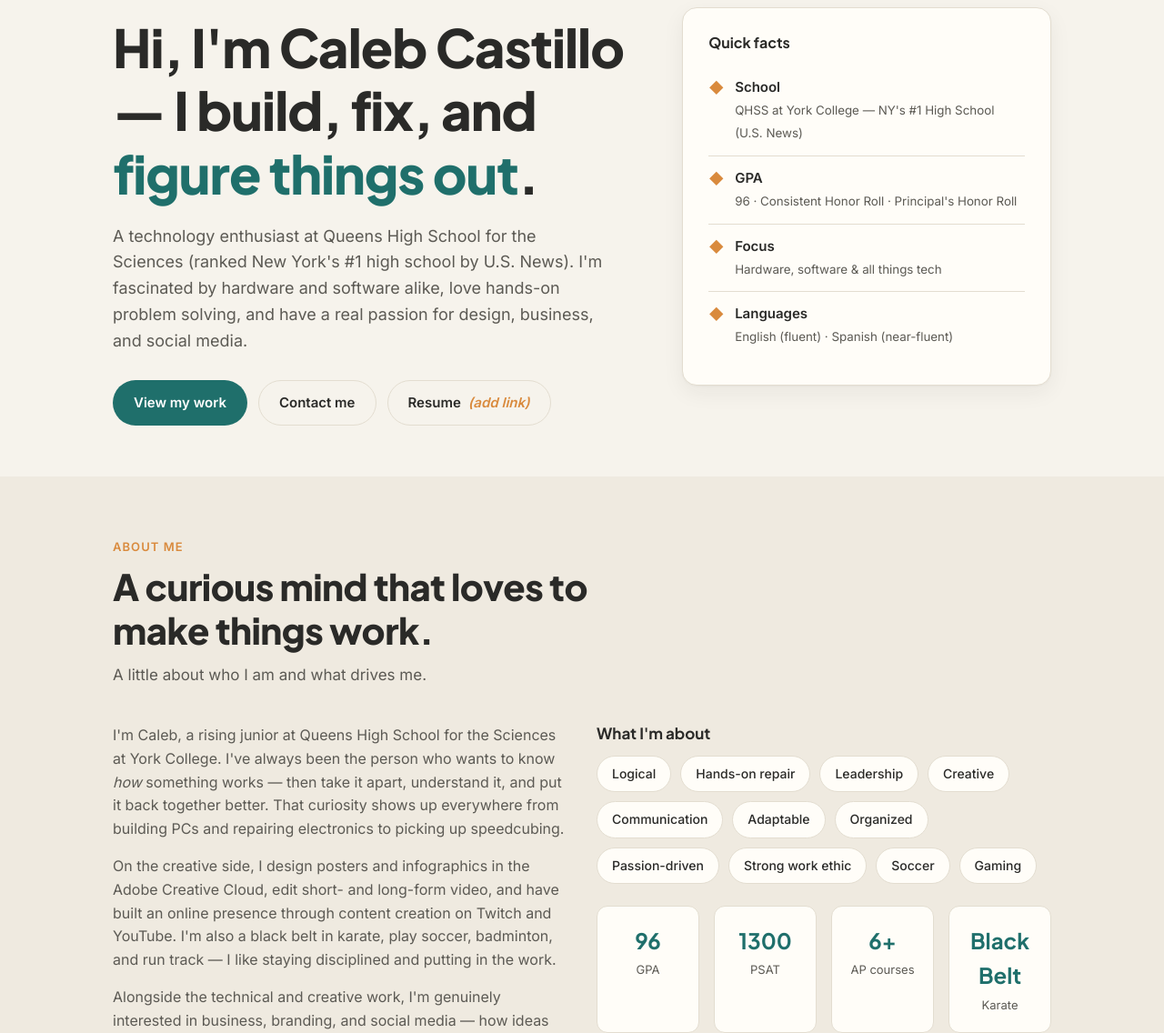
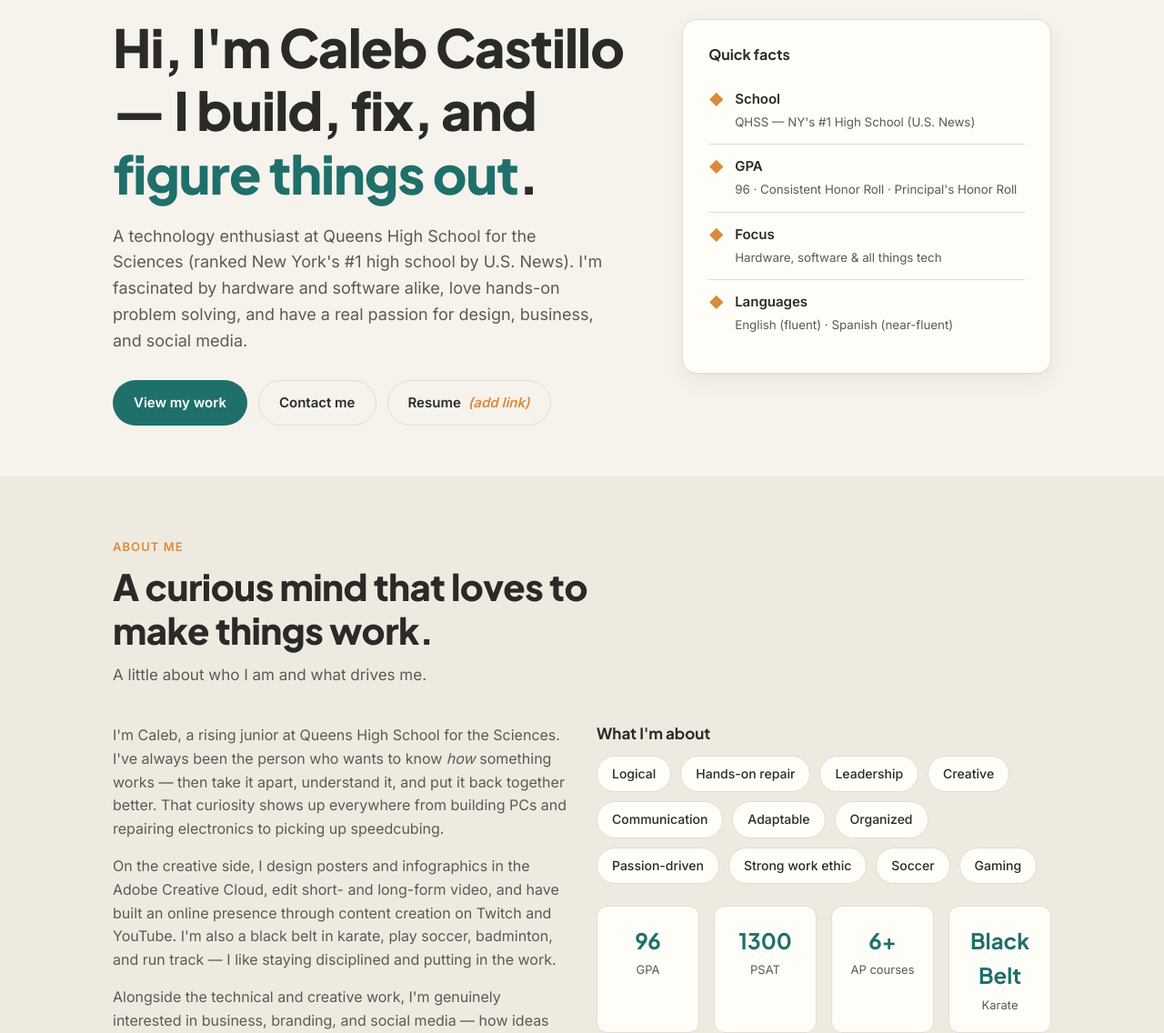
Before and after one commit to MarvelCac5/website, a plain HTML site: page index.html in a window 1280 px wide. Shown: the part 175-1311 px from the top of the page at 91% size. Drawn offline with Linux system fonts and the light colour scheme.

Commit message:
Update index.html

```diff
--- a/index.html
+++ b/index.html
@@ -307,7 +307,7 @@
 
         <aside class="hero-card" aria-label="Quick facts">
           <h3>Quick facts</h3>
-          <div class="fact"><span class="ico">◆</span><div><b>School</b><small>QHSS at York College — NY's #1 High School (U.S. News)</small></div></div>
+          <div class="fact"><span class="ico">◆</span><div><b>School</b><small>QHSS — NY's #1 High School (U.S. News)</small></div></div>
           <div class="fact"><span class="ico">◆</span><div><b>GPA</b><small>96 · Consistent Honor Roll · Principal's Honor Roll</small></div></div>
           <div class="fact"><span class="ico">◆</span><div><b>Focus</b><small>Hardware, software & all things tech</small></div></div>
           <div class="fact"><span class="ico">◆</span><div><b>Languages</b><small>English (fluent) · Spanish (near-fluent)</small></div></div>
@@ -326,7 +326,7 @@
         <div class="about-grid">
           <div class="about-text">
             <p>
-              I'm Caleb, a rising junior at Queens High School for the Sciences at York College.
+              I'm Caleb, a rising junior at Queens High School for the Sciences.
               I've always been the person who wants to know <em>how</em> something works —
               then take it apart, understand it, and put it back together better. That curiosity
               shows up everywhere from building PCs and repairing electronics to picking up
```
